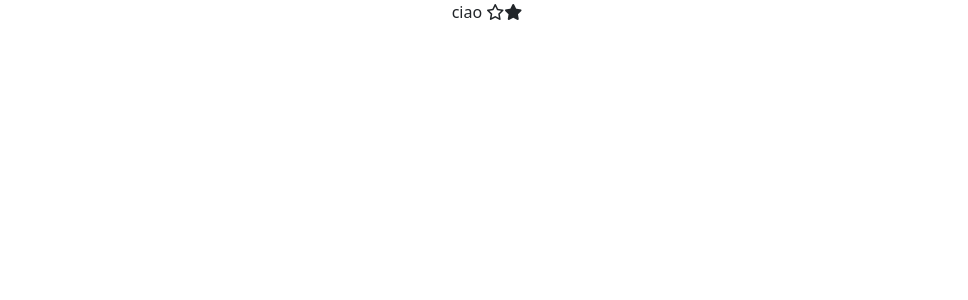
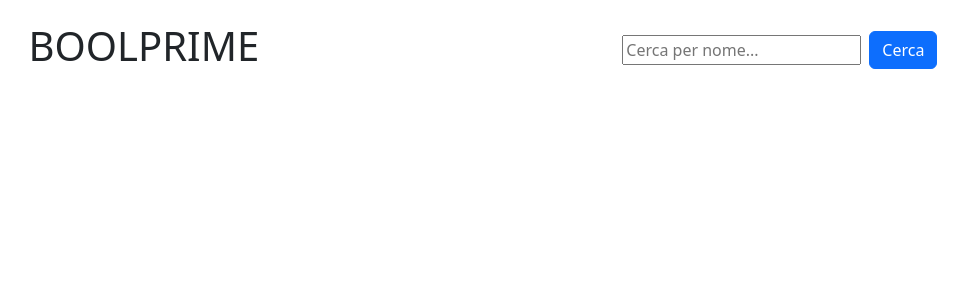
Before and after one commit to mattialicausi/vite-boolprime-vide, a Vue app: page / in a window 1280 px wide. Shown: the top 300 px of the page, without its empty margins (153-1121 px from the left). Built offline with nearby package versions, Linux system fonts and the light colour scheme; the HTML template or start-up script is replaced by a standard one.

Commit message:
aggiunto axios per chiamare api movies e stamparlo nel template

```diff
--- a/src/App.vue
+++ b/src/App.vue
@@ -1,15 +1,51 @@
 <template>
-  <div class="text-center">
-    ciao
-    <i class="fa-regular fa-star"></i>
-    <i class="fa-solid fa-star"></i>
+  <div>
+    <HeaderComponent/>
+  </div>
+    <MainComponent :items="store.movie"/>
+  <div>
+
   </div>
 </template>
 
 <script>
+import HeaderComponent from './components/HeaderComponent.vue';
+import MainComponent from './components/MainComponent.vue';
+import {store} from './store';
+import axios from 'axios';
+
   export default {
+    components: {
+    HeaderComponent,
+    MainComponent
+  },
+  data() {
+    return {
+      store,
+    }
+  },
 
-  }
+  watch: {
+    'store.params.query'(newVal, oldVal){
+        if(newVal !== oldVal){
+          this.getMovies();
+        }
+    }
+  },
+
+  methods: {
+    getMovies() {
+      const apiurl = store.baseURL + store.endPoint.movie;
+      const params = store.params;
+
+      axios.get(apiurl, {params}).then((res) => {
+        store.movie = res.data.results;
+        console.log(store.movie)
+      })
+    }
+  },
+
+}
 </script>
 
 <style lang="scss" scoped>
--- a/src/assets/style/general.scss
+++ b/src/assets/style/general.scss
@@ -6,3 +6,14 @@ $fa-font-path: '../webfonts';
 @import '@fortawesome/fontawesome-free/scss/solid.scss';
 @import '@fortawesome/fontawesome-free/scss/regular.scss';
 @import 'bootstrap/scss/bootstrap';
+
+//MODIFICHE GENERALI LAYOUT
+body {
+    background-color: $bg-color;
+    color: $text-white;
+}
+
+.header-search-section {
+    height: 100px;
+    border-bottom: 1px solid white;
+}
--- a/src/assets/style/partials/_variables.scss
+++ b/src/assets/style/partials/_variables.scss
@@ -1 +1,6 @@
 // VARIABILI SCSS
+
+//PALETTE COLORI
+$bg-color: rgb(16, 23, 29);
+$soft-color: rgb(133, 152, 163);
+$text-white: #fff;
--- /dev/null
+++ b/src/components/AppSearch.vue
@@ -0,0 +1,40 @@
+<template>
+    <section class="header-search-section d-flex justify-content-around align-items-center">
+        <div>
+            <h1 class="text-uppercase">Boolprime</h1>
+        </div>
+        <div>
+            <form class="d-flex align-items-center justify-content-center" @submit.prevent="getCards">
+                <input type="text" name="searchName" id="searchName" placeholder="Cerca per nome..." v-model.trim="queryName">
+                <button type="submit" class="btn btn-primary m-2">Cerca</button>
+            </form>
+        </div>
+
+    </section>
+</template>
+
+<script>
+import {store} from '../store';
+
+    export default {
+        name: 'AppSearch',
+
+        data() {
+            return {
+                queryName: '',
+            }
+        },
+
+        methods: {
+            getCards() {
+                store.params.query = this.queryName
+                console.log(this.queryName)
+            }
+        }
+    }
+</script>
+
+<style lang="scss" scoped>
+@import '../assets/style/general.scss';
+
+</style>
--- /dev/null
+++ b/src/components/CardComponent.vue
@@ -0,0 +1,21 @@
+<template>
+   <div class="col-12 col-md-4 col-lg-2">
+        <h5>{{movie.original_title}}</h5>
+        <div>{{movie.vote_average}}</div>
+        <div>{{movie.original_language}}</div>
+   </div>
+</template>
+
+<script>
+    export default {
+        name: 'CardComponent',
+        props: {
+            movie: Object
+        }
+    }
+</script>
+
+<style lang="scss" scoped>
+@import '../assets/style/general.scss';
+
+</style>
--- /dev/null
+++ b/src/components/HeaderComponent.vue
@@ -0,0 +1,27 @@
+<template>
+    <header>
+        <section class="h-100">
+            <AppSearch/>
+        </section>
+
+        <section>
+            <!-- Jumbo -->
+        </section>
+    </header>
+</template>
+
+<script>
+import AppSearch from './AppSearch.vue';
+
+    export default {
+    name: "HeaderComponent",
+    components: {
+        AppSearch,
+     },
+}
+</script>
+
+<style lang="scss" scoped>
+@import '../assets/style/general.scss';
+
+</style>
--- /dev/null
+++ b/src/components/MainComponent.vue
@@ -0,0 +1,42 @@
+<template>
+    <section class="row">
+        <div v-for="(item, index) in items" :key="item.id">
+            <CardComponent :movie="item"/>
+        </div>
+
+    </section>
+
+    <section>
+        <!-- TV Series -->
+
+    </section>
+</template>
+
+<script>
+import CardComponent from './CardComponent.vue';
+import {store} from '../store';
+
+    export default {
+    name: "MainComponent",
+
+    components: {
+        CardComponent
+    },
+
+    data () {
+        return {
+            store,
+        }
+    },
+
+    props: {
+        items: Array
+    },
+
+}
+</script>
+
+<style lang="scss" scoped>
+@import '../assets/style/general.scss';
+
+</style>
--- /dev/null
+++ b/src/store.js
@@ -0,0 +1,21 @@
+import {reactive} from "vue";
+
+export const store = reactive({
+    baseURL: 'https://api.themoviedb.org/3/',
+    endPoint: {
+        movie: 'search/movie',
+        tv: 'search/tv',
+        popular: 'movie/popular'
+    },
+
+    params: {
+        api_key: '63f4e64703771045ee9d77c590e22712',
+        language: 'it-IT',
+        query: ''
+    },
+
+
+    movie: [],
+    tv: [],
+    polular: [],
+});
```
